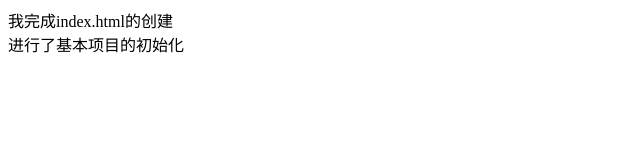
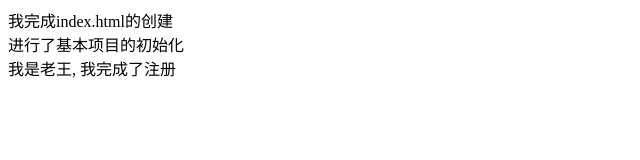
Before and after one commit to JepsonGithub/first, a plain HTML site: page index.html in a window 1280 px wide. Shown: the whole page, without its empty margins (0-640 px from the left). Drawn offline with Linux system fonts and the light colour scheme.

Commit message:
我是老王, 我完成了注册

```diff
--- a/index.html
+++ b/index.html
@@ -10,6 +10,7 @@
 
   <div>我完成index.html的创建</div>
   <div>进行了基本项目的初始化</div>
+  <div>我是老王, 我完成了注册</div>
 
 </body>
 </html>
--- /dev/null
+++ b/register.js
@@ -0,0 +1 @@
+console.log('这是注册的js')
```
